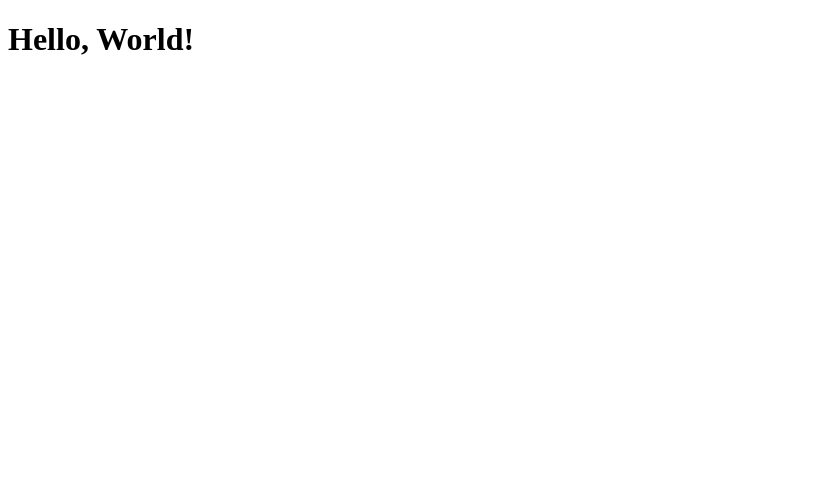
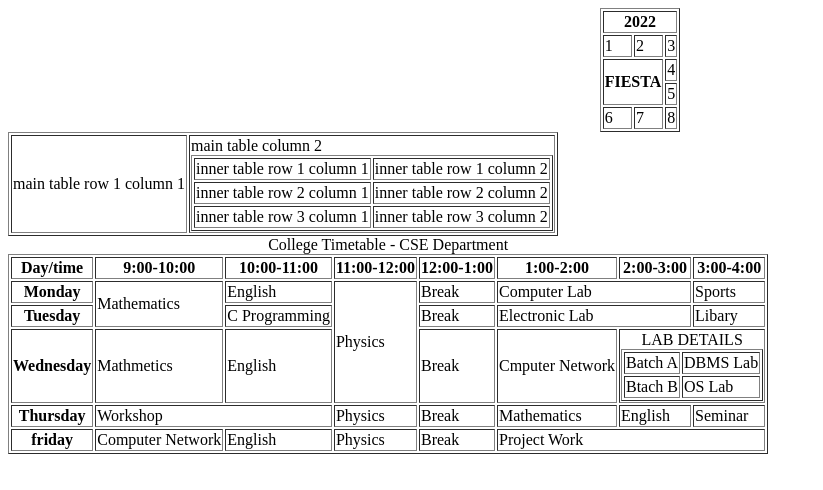
Before and after one commit to OJANSHUL07/AIML2_HTML, a plain HTML site: page index.html in a window 1280 px wide. Shown: the whole page, without its empty margins (0-823 px from the left). Drawn offline with Linux system fonts and the light colour scheme.

Commit message:
today classwork

```diff
--- a/index.html
+++ b/index.html
@@ -6,6 +6,122 @@
     <title>Hello World</title>
 </head>
 <body>
-    <h1>Hello, World!</h1>
+
+
+    <table border="1" align="center" >
+        <tr>
+            <th colspan="3">2022</th>
+
+        </tr>
+
+        <tr>
+            <td>1</td>
+            <td>2</td>
+            <td>3</td>
+        </tr>
+        <tr><th rowspan="2" colspan="2">FIESTA</th>
+            <td>4</td>
+         </tr>
+         <tr>
+            <td>5</td>
+         </tr>
+         <tr>
+            <td>6</td>
+            <td>7</td>
+            <td>8</td>
+         </tr>
+    </table>
+    <table border="1" >
+        <tr>
+            <td>main table row 1 column 1</td>
+            <td>main table column 2
+                <table border="1">
+                <tr>
+                    <td>inner table row 1 column 1</td>
+                    <td>inner table row 1 column 2 </td>
+                </tr>
+                <tr>
+                    <td>inner table row 2 column 1</td>
+                    <td>inner table row 2 column 2 </td>
+                </tr>
+                <tr>
+                    <td>inner table row 3 column 1</td>
+                    <td>inner table row 3 column 2 </td>
+
+                </tr>
+                </table>
+            </td>
+        </tr>
+    </table>
+
+    <table border="1">
+        <caption>College Timetable - CSE Department</caption>
+
+        <tr>
+            <th>Day/time</th>
+            <th>9:00-10:00</th>
+            <th>10:00-11:00</th>
+            <th>11:00-12:00</th>
+            <th>12:00-1:00</th>
+            <th>1:00-2:00</th>
+            <th>2:00-3:00</th>
+            <th>3:00-4:00</th>
+        </tr>
+        <tr>
+            <th>Monday</th>
+            <td rowspan="2">Mathematics</td>
+            <td>English</td>
+            <td rowspan="3">Physics</td>
+            <td>Break</td>
+            <td colspan="2">Computer Lab</td>
+            <td>Sports</td>
+        </tr>
+        <tr>
+            <th>Tuesday</th>
+            <td>C Programming</td>
+            <td>Break</td>
+            <td colspan="2">Electronic Lab</td>
+            <td>Libary</td>
+        </tr>
+        <tr>
+        <th>Wednesday</th>
+        <td>Mathmetics</td>
+        <td>English</td>
+        <td>Break</td>
+        <td>Cmputer Network</td>
+        <td colspan="2">
+            <table border="1">
+                <caption> LAB DETAILS </caption>
+                <tr>
+                    <td>Batch A</td>
+                    <td>DBMS Lab</td>
+                </tr>
+                <tr>
+                    <td>Btach B</td>
+                    <td>OS Lab</td>
+                </tr>
+
+
+            </table>
+
+        </tr>
+         <tr>
+                    <th>Thursday</th>
+                    <td colspan="2">Workshop</td>
+                    <td>Physics</td>
+                    <td>Break</td>
+                    <td>Mathematics</td>
+                    <td>English</td>
+                    <td>Seminar</td>
+                </tr>
+                <tr>
+                    <th>friday</th>
+                    <td>Computer Network</td>
+                    <td>English</td>
+                    <td>Physics </td>
+                    <td>Break</td>
+                    <td colspan="3">Project Work</td>
+                </tr>
+    </table>
 </body>
 </html>
```
Also changed, not shown: form.html (added, +84 -0 lines), response.html (added, +11 -0 lines).
